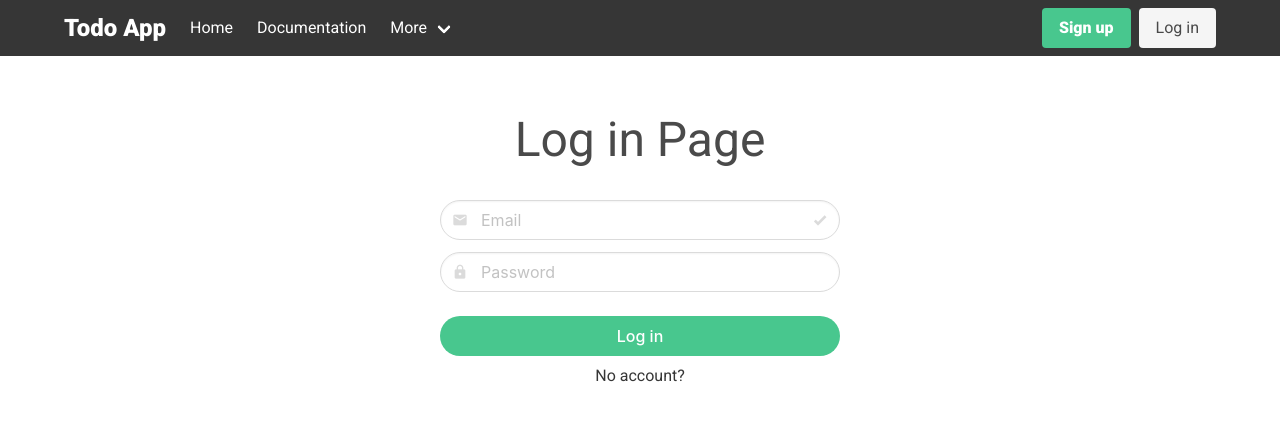
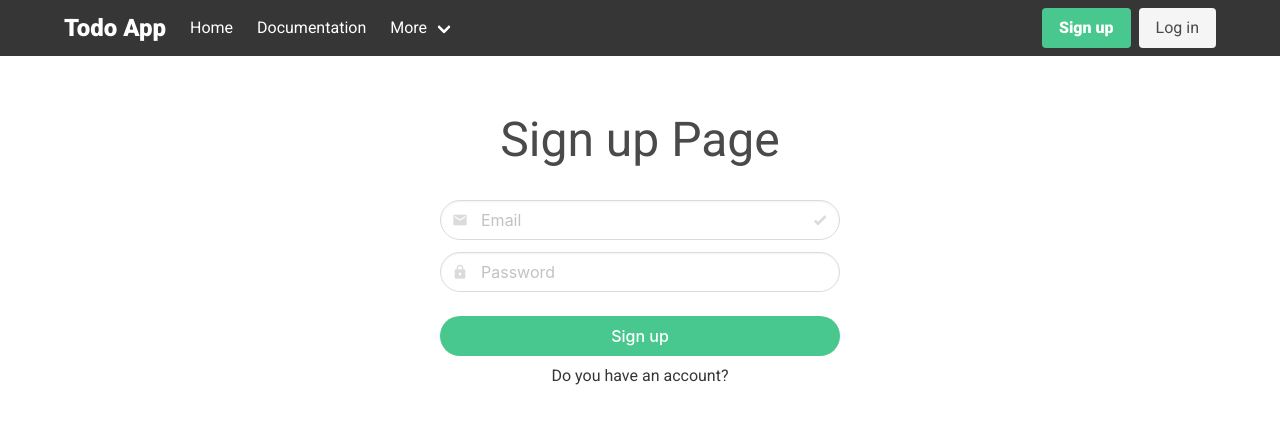
Before and after one commit to leonbohdan/MERN-TodoApp, a React (Create React App) app in the folder client/: page /registration in a window 1280 px wide. Before the commit this address led to /login. Shown: the top 424 px of the page. Built offline with nearby package versions, Linux system fonts and the light colour scheme.

Commit message:
main page for all not loginned users was added

```diff
--- a/client/src/pages/AuthPage/index.jsx
+++ b/client/src/pages/AuthPage/index.jsx
@@ -1,16 +1,18 @@
-import React, { useState, useContext} from "react";
-import { Switch, Route, Link } from "react-router-dom";
+import React, { useState, useContext } from "react";
+import { Switch, Route, Link, useHistory } from "react-router-dom";
 import { AuthContext } from "../../context/AuthContext";
 import axios from "axios";
 import "./AuthPage.sass";
 
 const Authpage = () => {
   const [form, setForm] = useState({
-    email: '',
-    password: ''
+    email: "",
+    password: "",
   });
 
-  const { login } = useContext(AuthContext)
+  const history = useHistory();
+
+  const { login } = useContext(AuthContext);
 
   const changeHandler = (event) => {
     setForm({ ...form, [event.target.name]: event.target.value });
@@ -18,12 +20,16 @@ const Authpage = () => {
 
   const registerHandler = async () => {
     try {
-      await axios.post('/api/auth/registration', { ...form }, {
-        headers: {
-          'Content-Type': 'application/json'
-        }
-      })
-        .then(res => console.log('res', res));
+      await axios.post(
+        "/api/auth/registration",
+        { ...form },
+        {
+          headers: {
+            "Content-Type": "application/json",
+          },
+        },
+      );
+      history.push("/");
     } catch (error) {
       console.error(error);
     }
@@ -31,18 +37,23 @@ const Authpage = () => {
 
   const loginHandler = async () => {
     try {
-      await axios.post('/api/auth/login', { ...form }, {
-        headers: {
-          'Content-Type': 'application/json'
-        }
-      })
-        .then(res => {
+      await axios
+        .post(
+          "/api/auth/login",
+          { ...form },
+          {
+            headers: {
+              "Content-Type": "application/json",
+            },
+          },
+        )
+        .then((res) => {
           login(res.data.token, res.data.userId);
         });
     } catch (error) {
       console.error(error);
     }
-  }
+  };
 
   return (
     <Switch>
--- a/client/src/pages/MainPage/index.jsx
+++ b/client/src/pages/MainPage/index.jsx
@@ -165,7 +165,7 @@ const Mainpage = () => {
 
                   <div
                     className={cn("todos__todo", {
-                      completed: todo.completed,
+                      "completed": todo.completed,
                       "bold-500": todo.important,
                     })}
                   >
--- /dev/null
+++ b/client/src/pages/MainPageForAll/index.jsx
@@ -0,0 +1,11 @@
+import React from 'react';
+
+const MainPageForAll = () => {
+  return (
+    <div className="container flex f-column f-center mt-6">
+      MainPage For All users who are not loginned
+    </div>
+  );
+}
+
+export default MainPageForAll;
--- a/client/src/routes.js
+++ b/client/src/routes.js
@@ -1,6 +1,7 @@
 import React from "react";
 import { Switch, Route, Redirect } from "react-router-dom";
 import MainPage from "./pages/MainPage";
+import MainPageForAll from "./pages/MainPageForAll";
 import AuthPage from "./pages/AuthPage";
 
 export const useRouter = (isLogined) => {
@@ -15,8 +16,9 @@ export const useRouter = (isLogined) => {
 
   return (
     <Switch>
+      <Route path="/" exact component={MainPageForAll} />
       <Route path="/login" exact component={AuthPage} />
-      <Redirect to="/login" />
+      <Route path="/registration" exact component={AuthPage} />
     </Switch>
   );
 };
```
Also changed, not shown: client/src/App.js (+8 -1 lines), client/src/pages/MainPageForAll/MainPageForAll.sass (added).
